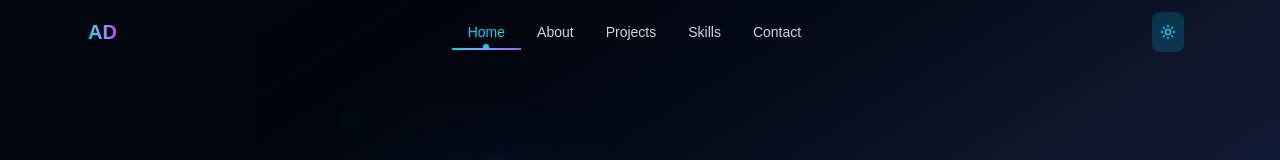
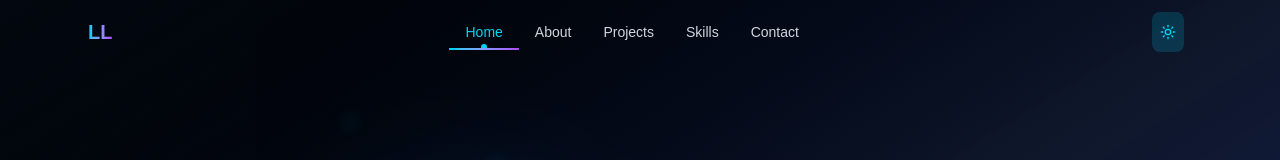
Before and after one commit to Lahirulakshan129/portfolio, a Next.js app in the folder portfolio/: page / in a window 1280 px wide. Shown: the top 160 px of the page. Built offline with nearby package versions, Linux system fonts and the light colour scheme.

Commit message:
fixed some component that build fails

```diff
--- a/portfolio/src/app/components/layout/Navbar.tsx
+++ b/portfolio/src/app/components/layout/Navbar.tsx
@@ -59,10 +59,10 @@ export const Navbar = ({
             className="group relative"
           >
             <div className="text-xl font-black bg-gradient-to-r from-cyan-400 to-purple-500 bg-clip-text text-transparent transition-all duration-200 group-hover:scale-105">
-              AD
+              LL
             </div>
             <div className="absolute inset-0 bg-gradient-to-r from-cyan-400 to-purple-500 bg-clip-text text-transparent opacity-0 group-hover:opacity-100 blur-sm transition-all duration-200">
-              AD
+              LL
             </div>
           </button>
 
--- a/portfolio/src/app/layout.tsx
+++ b/portfolio/src/app/layout.tsx
@@ -1,17 +1,14 @@
 // src/app/layout.tsx
 import type { Metadata } from "next";
 import "./globals.css";
+import Script from "next/script";
 
 export const metadata: Metadata = {
   title: "Alex Doe – CS Student & Developer",
   description: "Personal portfolio of Alex Doe",
 };
 
-export default function RootLayout({
-  children,
-}: {
-  children: React.ReactNode;
-}) {
+export default function RootLayout({ children }: { children: React.ReactNode }) {
   return (
     <html lang="en">
       <head>
@@ -19,7 +16,11 @@ export default function RootLayout({
           href="https://fonts.googleapis.com/css2?family=Poppins:wght@400;600;700&display=swap"
           rel="stylesheet"
         />
-        <script src="https://cdn.jsdelivr.net/npm/canvas-confetti@1.9.2/dist/confetti.browser.min.js" />
+        {/* ✅ Use Next.js Script component for strategy */}
+        <Script
+          src="https://cdn.jsdelivr.net/npm/canvas-confetti@1.9.2/dist/confetti.browser.min.js"
+          strategy="afterInteractive"
+        />
       </head>
       <body className="font-poppins">{children}</body>
     </html>
```
